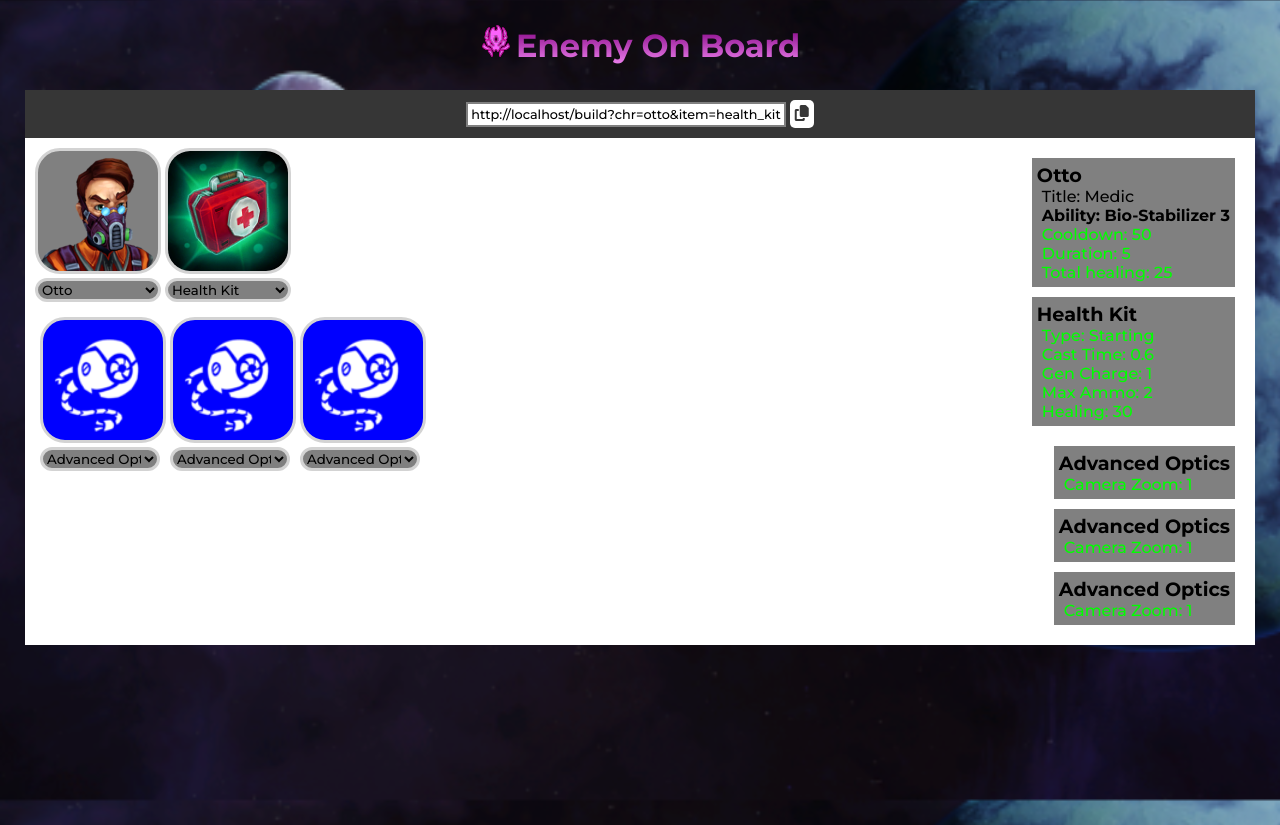
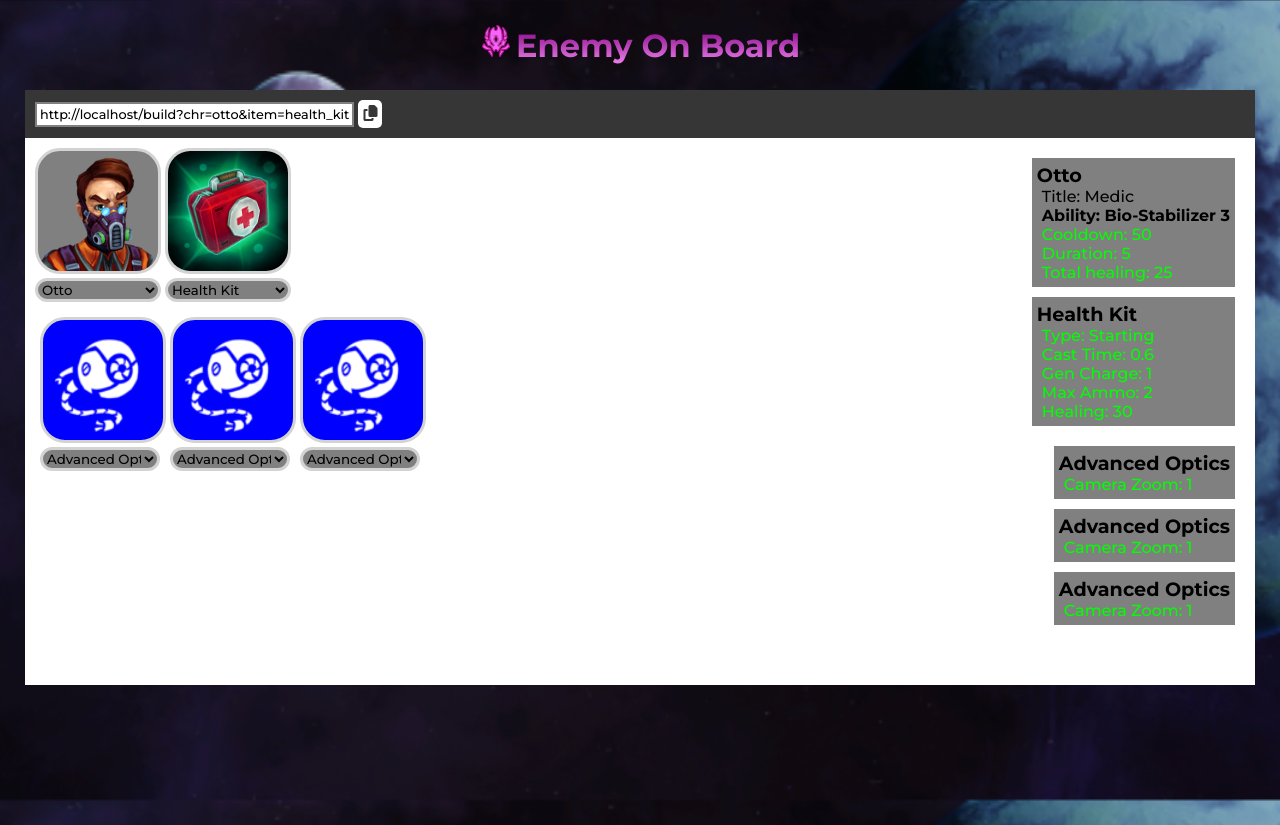
Before and after one commit to sachinraja/EOB-Builder, a Flask app: page /build in a window 1280 px wide. Run offline with Flask 2, Linux system fonts and the light colour scheme; some libraries are stand-ins or nearby versions.

Commit message:
Fix URL word-break and pad bottom

```diff
--- a/app/static/css/build.css
+++ b/app/static/css/build.css
@@ -50,16 +50,16 @@ body{
     margin: 25px;
     margin-bottom: 0;
     padding: 10px;
-    text-align: center;
 }
 
 #copyURL > p{
+    display: inline-block;
     border: 2px solid gray;
     background-color: white;
     padding: 3px;
-    display: inline-block;
     font-family: Montserrat, Arial, Helvetica, sans-serif;
     font-size: 0.8em;
+    word-break: break-all;
 }
 
 #copyURL > div{
@@ -84,7 +84,8 @@ body{
     margin: 25px;
     margin-top: 0;
     padding: 10px;
-    overflow: hidden;
+    overflow: auto;
+    padding-bottom: 50px;
 }
 
 .build{
@@ -181,7 +182,7 @@ select{
     list-style-type: none;
 }
 
-@media only screen and (max-width: 825px){
+@media only screen and (max-width: 765px){
     .attributes, .perkAttributes{
         float: left;
     }
--- a/app/templates/build.html
+++ b/app/templates/build.html
@@ -75,9 +75,7 @@
                         </select>
                     </div>
 
-                    <div class="perks">
-
-                    </div>
+                    <div class="perks"> </div>
                 </div>
 
                 <div class="attributes">
```
